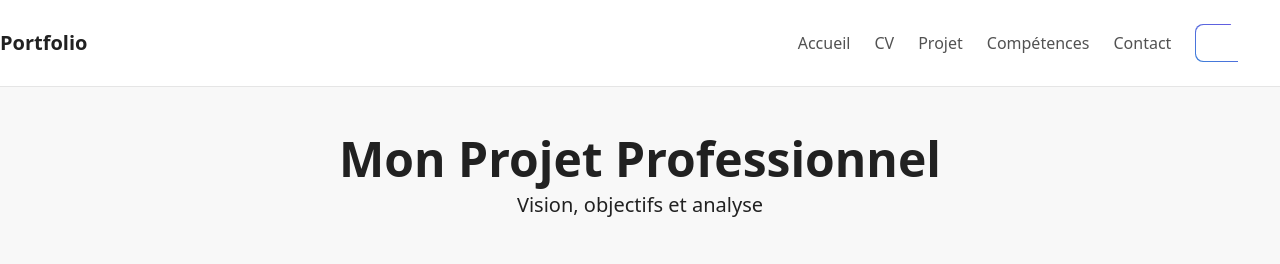
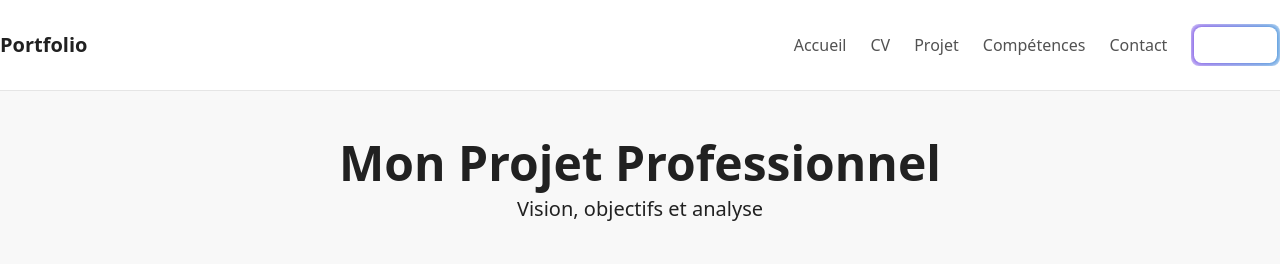
Before and after one commit to leonderyckel/portfolio, a Next.js app: page /projet in a window 1280 px wide. Shown: the top 264 px of the page. Built offline with nearby package versions, Linux system fonts and the light colour scheme.

Commit message:
Accentuer l'animation de la bordure pour une meilleure visibilité

```diff
--- a/src/components/ui/aceternity/moving-border.tsx
+++ b/src/components/ui/aceternity/moving-border.tsx
@@ -11,6 +11,7 @@ export const MovingBorder = ({
   containerClassName,
   borderRadius = "1.75rem",
   offset = 32,
+  borderColor = "from-purple-600 via-blue-500 to-purple-600",
 }: {
   children: React.ReactNode;
   duration?: number;
@@ -18,51 +19,43 @@ export const MovingBorder = ({
   containerClassName?: string;
   borderRadius?: string;
   offset?: number;
+  borderColor?: string;
 }) => {
   return (
     <div
       className={cn(
-        "relative p-[1px] overflow-hidden",
+        "relative p-[3px] overflow-hidden group",
         containerClassName
       )}
       style={{
         borderRadius: borderRadius,
       }}
     >
-      <div
-        className="absolute inset-0"
+      <motion.div
+        className={cn(
+          "absolute inset-0 rounded-[inherit] z-0 opacity-90 group-hover:opacity-100 blur-sm group-hover:blur-none transition-all duration-500",
+          `bg-gradient-to-r ${borderColor}`
+        )}
+        animate={{
+          backgroundPosition: ["0% 50%", "100% 50%", "0% 50%"],
+        }}
+        transition={{
+          duration: duration / 1000,
+          repeat: Infinity,
+          ease: "easeInOut",
+        }}
         style={{
-          borderRadius: `calc(${borderRadius} * 0.96)`,
+          backgroundSize: "300% 300%",
         }}
-      >
-        <div className="absolute inset-[-100%]">
-          <div className="absolute w-[50%] h-[200%] top-0 overflow-hidden">
-            <motion.div
-              initial={{ rotate: "0deg" }}
-              animate={{ rotate: "360deg" }}
-              transition={{
-                duration: duration / 1000,
-                repeat: Infinity,
-                ease: "linear",
-              }}
-              style={{
-                width: `calc(100% + ${offset}px)`,
-                height: `calc(100% + ${offset}px)`,
-                borderRadius: `calc(${borderRadius} * 0.96)`,
-              }}
-              className="absolute inset-0 bg-gradient-to-tr from-purple-600/90 via-blue-500/90 to-purple-600/90"
-            ></motion.div>
-          </div>
-        </div>
-      </div>
+      />
 
       <div
         className={cn(
-          "relative bg-white h-full w-full",
+          "relative bg-white dark:bg-slate-950 h-full w-full",
           className
         )}
         style={{
-          borderRadius: `calc(${borderRadius} * 0.96)`,
+          borderRadius: `calc(${borderRadius} * 0.95)`,
         }}
       >
         {children}
```
